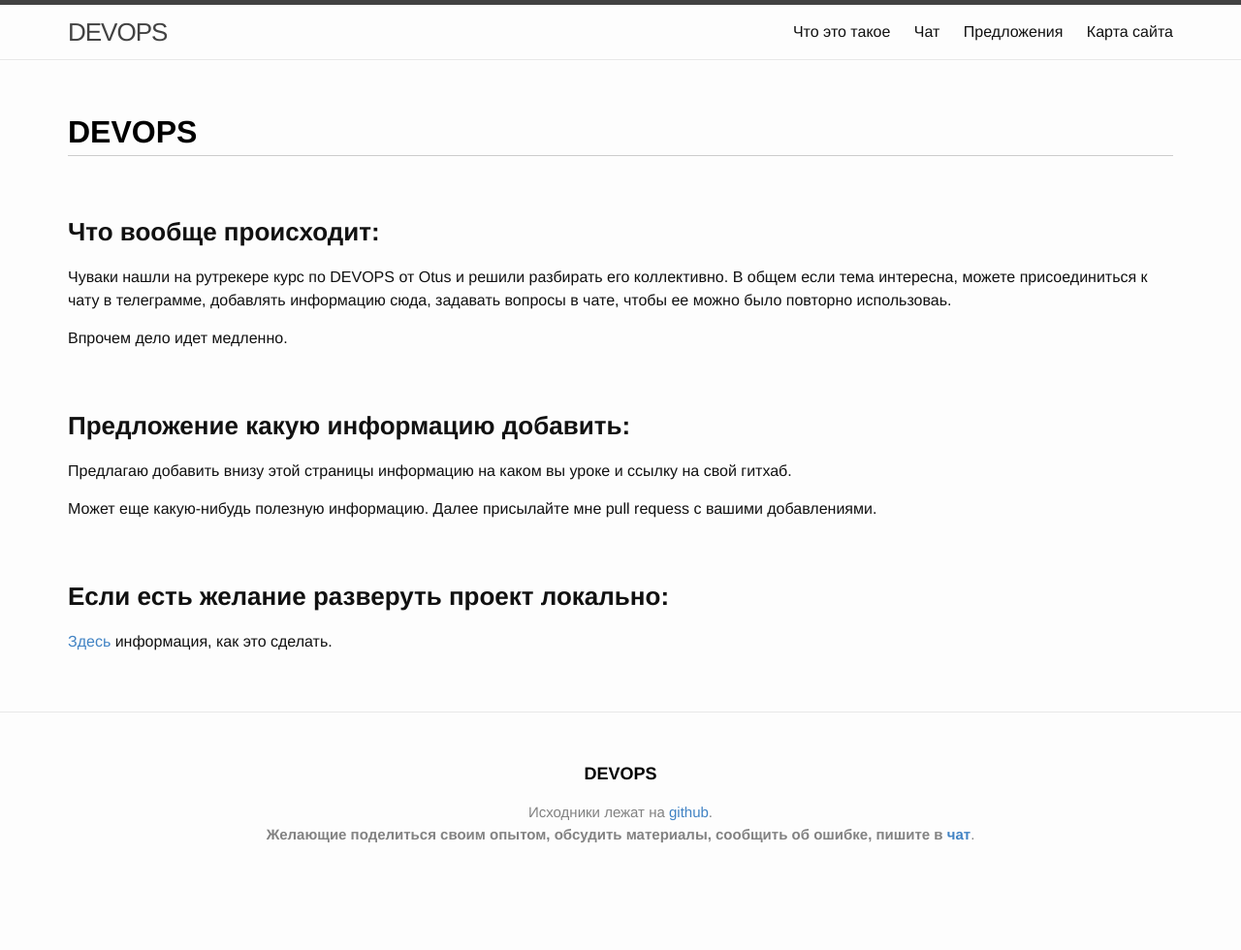
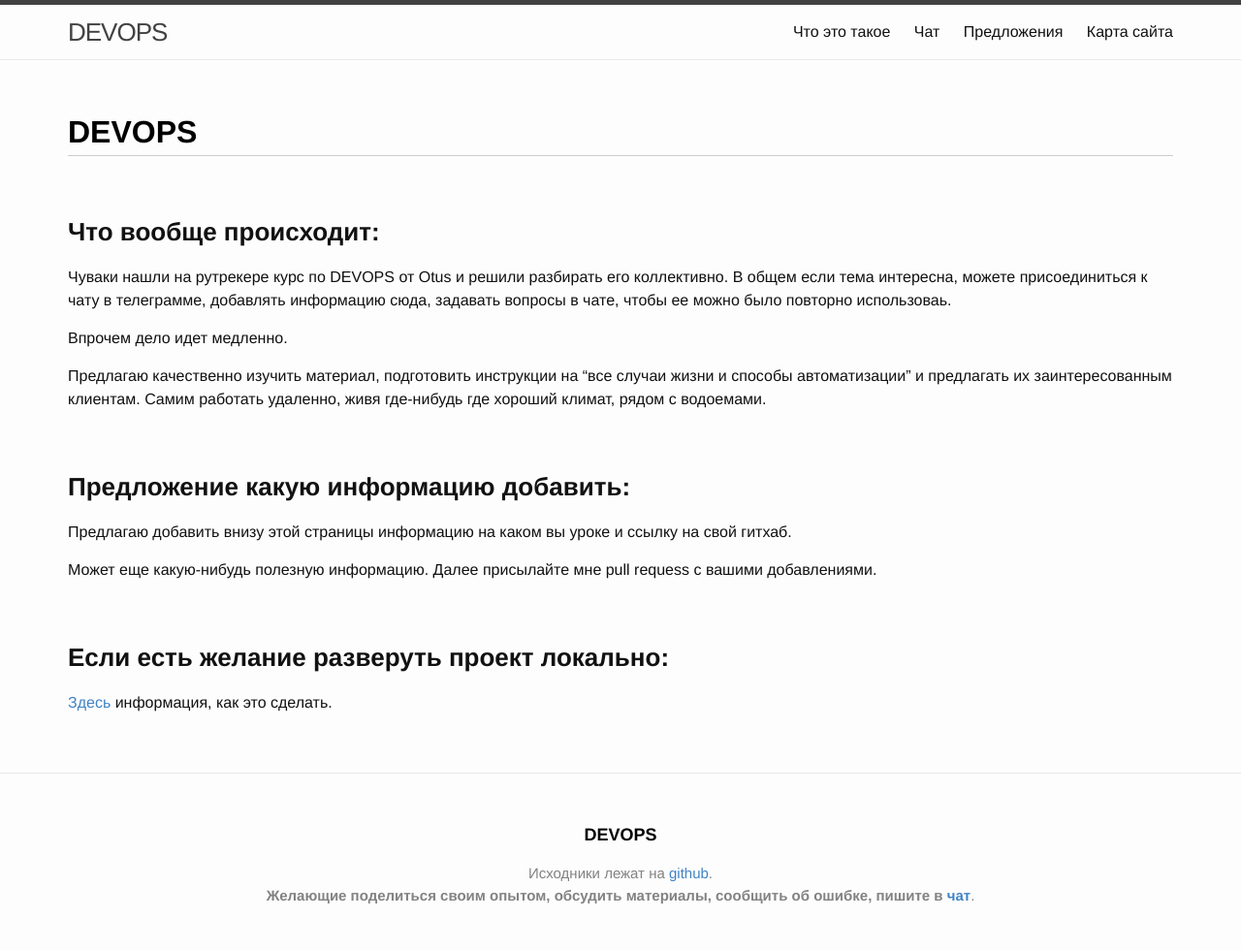
Before and after one commit to webmak1/itsimple.ru, a Jekyll site: the page built from website/00-index.md, in a window 1280 px wide. Shown: the whole page at 97% size. Built offline with Jekyll 4.4.1, drawn with Linux system fonts in a browser that asks for light colours; before the commit the page ends 917 px from its top, so only the background shows below that.

```diff
--- a/website/00-index.md
+++ b/website/00-index.md
@@ -14,6 +14,8 @@ permalink: /
 
 Впрочем дело идет медленно.
 
+Предлагаю качественно изучить материал, подготовить инструкции на "все случаи жизни и способы автоматизации" и предлагать их заинтересованным клиентам. Самим работать удаленно, живя где-нибудь где хороший климат, рядом с водоемами.
+
 
 <br/>
 
```
Also changed, not shown: website/01-sitemap.md (+2 -0 lines).
